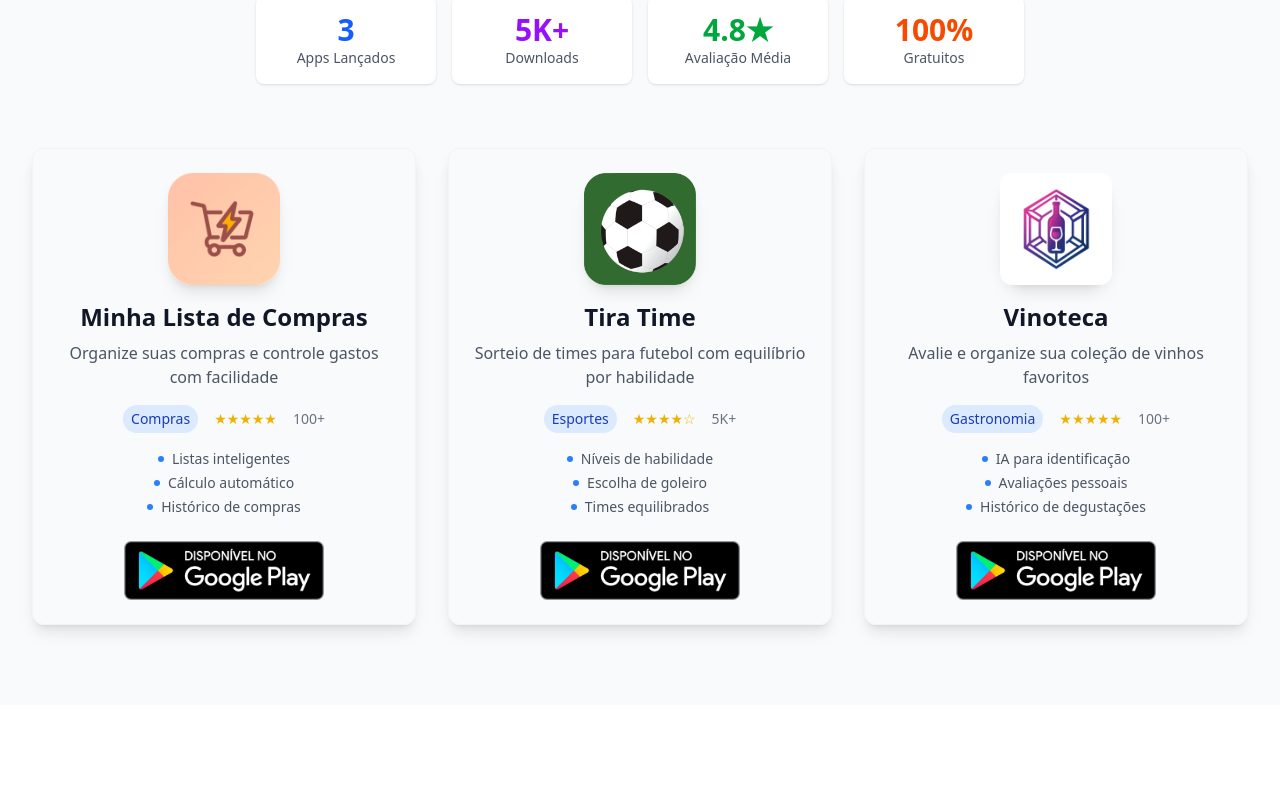
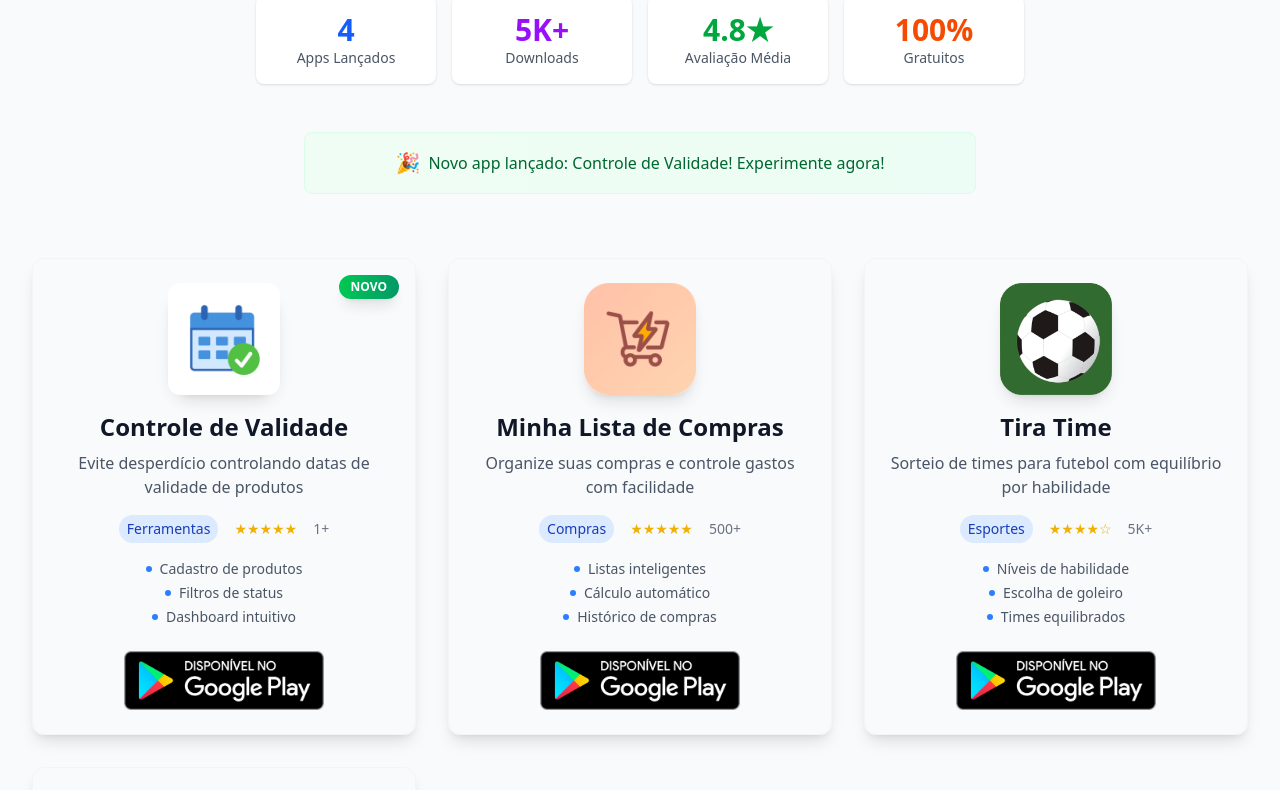
Before and after one commit to robcunha/cobiapps, a Next.js app: page / in a window 1280 px wide. Shown: the part 1440-2230 px from the top of the page. Built offline with nearby package versions, Linux system fonts and the light colour scheme.

Commit message:
feat: adicionar app controle de validade

```diff
--- a/app/page.js
+++ b/app/page.js
@@ -28,13 +28,25 @@ export default function Home() {
 
     const apps = [
         {
+            name: "Controle de Validade",
+            description: "Evite desperdício controlando datas de validade de produtos",
+            icon: "📅",
+            image: "/images/controle_de_validade.png",
+            category: "Ferramentas",
+            rating: "★★★★★",
+            downloads: "1+",
+            isNew: true,
+            playStoreUrl: "https://play.google.com/store/apps/details?id=com.cobiapps.controledevalidade",
+            features: ["Cadastro de produtos", "Filtros de status", "Dashboard intuitivo"]
+        },
+        {
             name: "Minha Lista de Compras",
             description: "Organize suas compras e controle gastos com facilidade",
             icon: "🛒",
             image: "/images/minha_lista_de_compras.png",
             category: "Compras",
             rating: "★★★★★",
-            downloads: "100+",
+            downloads: "500+",
             playStoreUrl: "https://play.google.com/store/apps/details?id=com.cobiapps.listadecompras",
             features: ["Listas inteligentes", "Cálculo automático", "Histórico de compras"]
         },
@@ -238,7 +250,7 @@ export default function Home() {
                         {/* Stats */}
                         <div className="grid grid-cols-2 md:grid-cols-4 gap-4 mb-12 max-w-3xl mx-auto">
                             <div className="text-center p-4 bg-white dark:bg-gray-900 rounded-lg shadow-sm">
-                                <div className="text-2xl md:text-3xl font-bold text-blue-600 dark:text-blue-400">3</div>
+                                <div className="text-2xl md:text-3xl font-bold text-blue-600 dark:text-blue-400">4</div>
                                 <div className="text-sm text-gray-600 dark:text-gray-400">Apps Lançados</div>
                             </div>
                             <div className="text-center p-4 bg-white dark:bg-gray-900 rounded-lg shadow-sm">
@@ -254,10 +266,21 @@ export default function Home() {
                                 <div className="text-sm text-gray-600 dark:text-gray-400">Gratuitos</div>
                             </div>
                         </div>
+                        <div className="bg-gradient-to-r from-green-50 to-emerald-50 dark:from-green-900/30 dark:to-emerald-900/30 p-4 rounded-lg max-w-2xl mx-auto mb-8 border border-green-100 dark:border-green-800">
+                            <p className="text-green-800 dark:text-green-300 font-medium flex items-center justify-center">
+                                <span className="mr-2 text-xl">🎉</span>
+                                Novo app lançado: Controle de Validade! Experimente agora!
+                            </p>
+                        </div>
                     </div>
                     <div className="grid sm:grid-cols-1 lg:grid-cols-3 gap-6 md:gap-8">
                         {apps.map((app, index) => (
-                            <div key={index} className="bg-transparent dark:bg-gray-900 rounded-xl shadow-lg hover:shadow-xl transition-all duration-300 group border p-6 border-gray-100 dark:border-gray-800">
+                            <div key={index} className="bg-transparent dark:bg-gray-900 rounded-xl shadow-lg hover:shadow-xl transition-all duration-300 group border p-6 border-gray-100 dark:border-gray-800 relative">
+                                {app.isNew && (
+                                    <div className="absolute top-4 right-4 bg-gradient-to-r from-green-500 to-emerald-600 text-white px-3 py-1 rounded-full text-xs font-bold uppercase shadow-lg animate-pulse">
+                                        Novo
+                                    </div>
+                                )}
                                 <div className="text-center mb-6">
                                     <div className="w-24 h-24 md:w-28 md:h-28 mx-auto mb-4 transform group-hover:scale-110 transition-transform duration-300 bg-transparent dark:bg-gray-800 rounded-3xl shadow-lg flex items-center justify-center">
                                         <Image
@@ -341,7 +364,7 @@ export default function Home() {
                             className="inline-flex items-center justify-center transition-all duration-300 hover:scale-105"
                         >
                             <Image
-                                src="/images/googlplay.png"
+                                src="/images/googleplay.png"
                                 alt="Ver todos os apps na Google Play Store"
                                 width={200}
                                 height={60}
```
Also changed, not shown: public/images/controle_de_validade.png (added).
